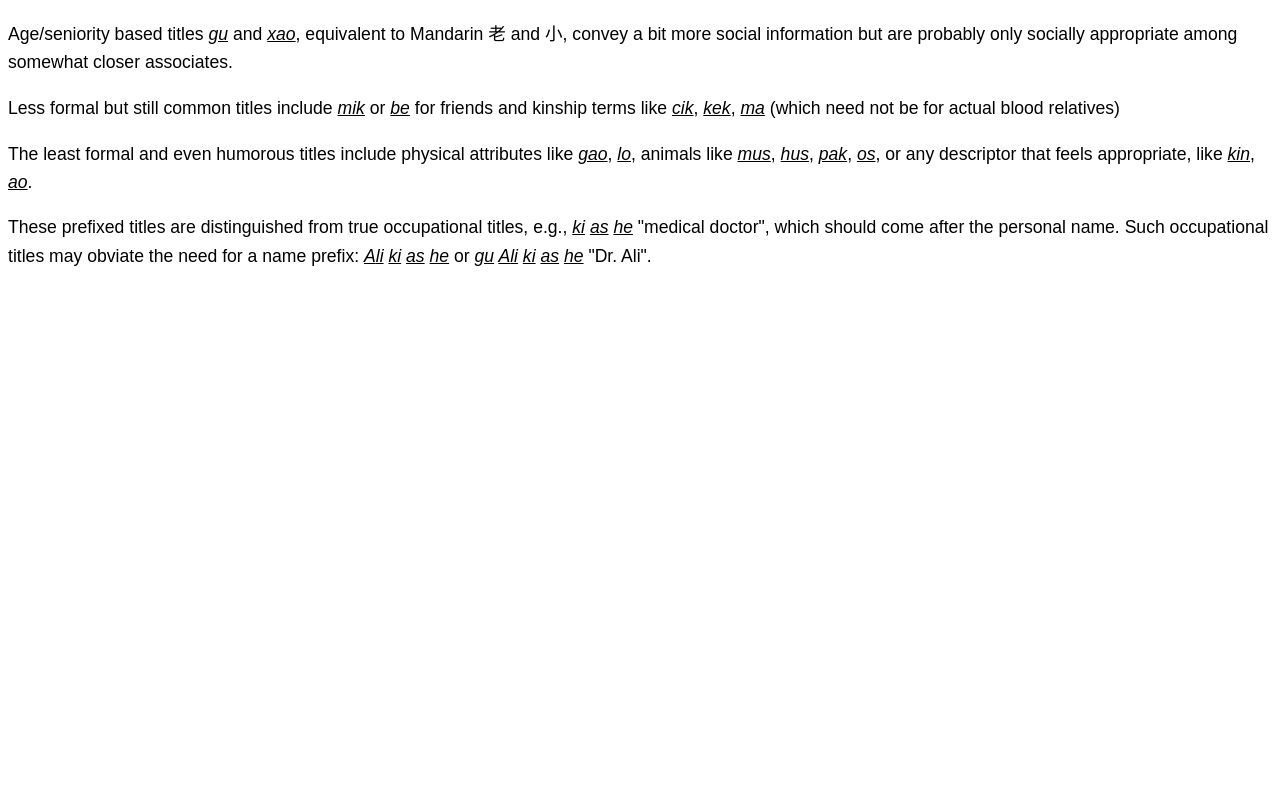
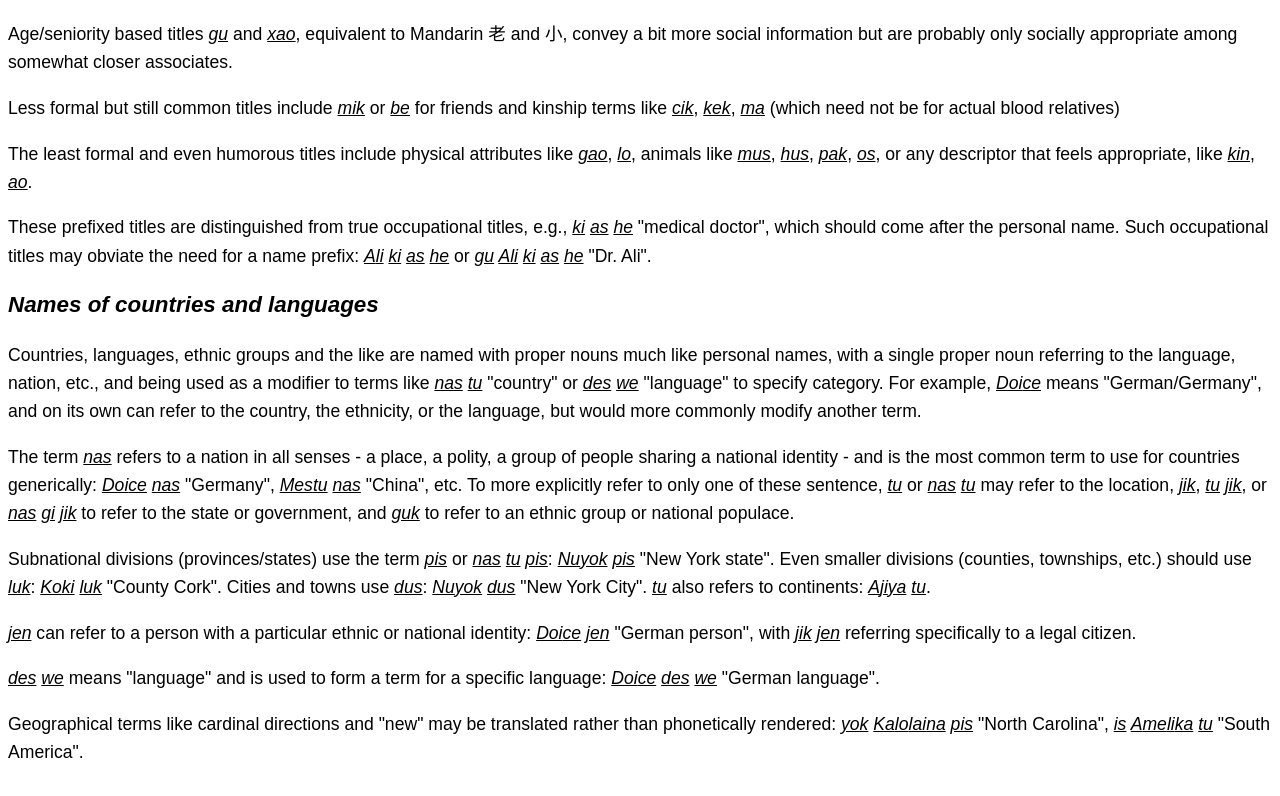
Before and after one commit to cstuartroe/jaobon, a React app: page /syntax in a window 1280 px wide. Shown: the part 8866-9662 px from the top of the page. Before the commit the page ends 9241 px from the top, so only its background shows below. Built offline with nearby package versions, Linux system fonts and the light colour scheme; the HTML template or start-up script is replaced by a standard one.

Commit message:
Add better toponym rules

```diff
--- a/src/DailyWords.tsx
+++ b/src/DailyWords.tsx
@@ -260,17 +260,17 @@ export const DAILY_ROOTS: (DailyRoot | null)[] = [
 
   dr("cis", "lak cis ki duk ken es cuk i no wos hen cao xas.", "Hard cheese can be stored for a long time without spoiling."),
   dr("len", "mas len! pu xan yo xao an.", "Slow down! There's a little critter in the road."),
-  dr("", "", ""),
-  dr("", "", ""),
-  dr("", "", ""),
-  dr("", "", ""),
+  dr("duk", "duk pen de duk pen lak an es hen duk.", "The scales of the armadillo are very hard."),
+  dr("soi", "duk pen de duk pen lak an es go duk, juk es da jo hai no es soi.", "The scales of the armadillo are so hard that if struck they will not be wounded."),
+  dr("huk", "yus huk ho nes i pi ek nes ken ji dao ek nes de lun pi pis.", "The arc length can be calculated using the angle and the radius."),
+  dr("tek", "bus gus de je hu es gis tek so te de o guk.", "The objective of this game is to steal the other team's flags."),
 
   // Lunasa
-  dr("pan", "", ""),
+  dr("pan", "je xas es xas nis kai tek pan sai de tu.", "Now it's time to begin harvesting the grain."),
 
   // Monkey
-  dr("hus", "", ""),
-  dr("", "", ""),
+  dr("hus", "pa es hus!", "Stop fooling around!"),
+  dr("gai", "je son mi gai xe ke le des pai? oi, mi jo ken xe je!", "What kind of sentence should I write today? Oh, I can just write this!"),
   dr("", "", ""),
   dr("", "", ""),
   dr("", "", ""),
--- a/src/Syntax.tsx
+++ b/src/Syntax.tsx
@@ -739,6 +739,49 @@ export default class Syntax extends Component<Props, State> {
                     Such occupational titles may obviate the need for a name prefix:{' '}
                     {text('[a li] ki as he')} or {text('gu [a li] ki as he')} "Dr. Ali".
                 </p>
+
+                <h3>Names of countries and languages</h3>
+
+                <p>
+                  Countries, languages, ethnic groups and the like are named with proper nouns much like personal
+                  names, with a single proper noun referring to the language, nation, etc., and being used as a modifier
+                  to terms like {text('nas tu')} "country" or {text('des we')} "language" to specify category.
+                  For example, {text('[doi ce]')} means "German/Germany", and on its own can refer to the country,
+                  the ethnicity, or the language, but would more commonly modify another term.
+                </p>
+
+                <p>
+                  The term {text('nas')} refers to a nation in all senses - a place, a polity, a group of people sharing
+                  a national identity - and is the most common term to use for countries generically:{' '}
+                  {text('[doi ce] nas')} "Germany", {text('[mes tu] nas')} "China", etc. To more explicitly refer
+                  to only one of these sentence, {text('tu')} or {text('nas tu')} may refer to the location,{' '}
+                  {text('jik')}, {text('tu jik')}, or {text('nas gi jik')} to refer to the state or government,
+                  and {text('guk')} to refer to an ethnic group or national populace.
+                </p>
+
+                <p>
+                  Subnational divisions (provinces/states) use the term {text('pis')} or {text('nas tu pis')}:{' '}
+                  {text('[nu yok] pis')} "New York state".
+                  Even smaller divisions (counties, townships, etc.) should use {text('luk')}: {text('[ko ki] luk')}{' '}
+                  "County Cork". Cities and towns use {text('dus')}: {text('[nu yok] dus')} "New York City".{' '}
+                  {text('tu')} also refers to continents: {text('[a ji ya] tu')}.
+                </p>
+
+                <p>
+                  {text('jen')} can refer to
+                  a person with a particular ethnic or national identity: {text('[doi ce] jen')} "German person",
+                  with {text('jik jen')} referring specifically to a legal citizen.
+                </p>
+
+                <p>
+                  {text('des we')} means "language" and is used to form a term for a specific
+                  language: {text('[doi ce] des we')} "German language".
+                </p>
+
+                <p>
+                  Geographical terms like cardinal directions and "new" may be translated rather than phonetically rendered:{' '}
+                  {text('yok [ka lo lai na] pis')} "North Carolina", {text('is [a me li ka] tu')} "South America".
+                </p>
             </>
         );
     }
--- a/src/roots.ts
+++ b/src/roots.ts
@@ -185,7 +185,7 @@ export const ROOTS = new Map<string, Root>([
     ),
     root(
         "bek",
-        "back, behind, after",
+        "back, behind, after, east",
         ["positional"],
         "后",
         [["English", "back"]],
@@ -354,7 +354,7 @@ export const ROOTS = new Map<string, Root>([
     ),
     root(
         "cen",
-        "front, face, before",
+        "front, face, before, west",
         ["positional"],
         "前",
         [["Chinese", "前"]],
@@ -941,7 +941,7 @@ export const ROOTS = new Map<string, Root>([
     ),
     root(
         "is",
-        "left",
+        "left, south",
         ["positional"],
         "左",
         [["Spanish", "izquierdo"]],
@@ -2624,7 +2624,7 @@ export const ROOTS = new Map<string, Root>([
     ),
     root(
         "yok",
-        "right (side)",
+        "right (side), north",
         ["positional"],
         "右",
         [["Chinese", "右边"]],
```
Also changed, not shown: src/dictionary.json.
